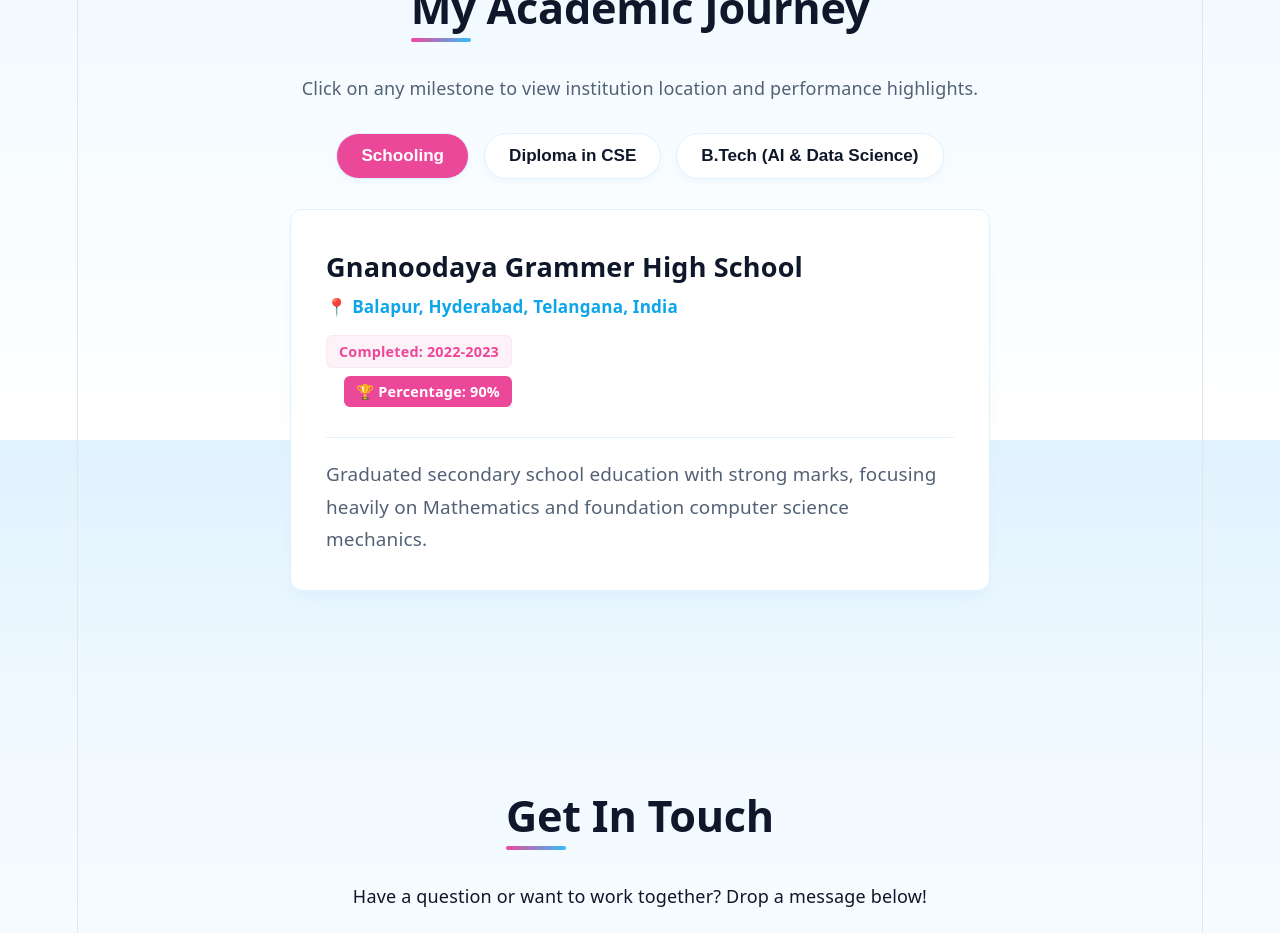
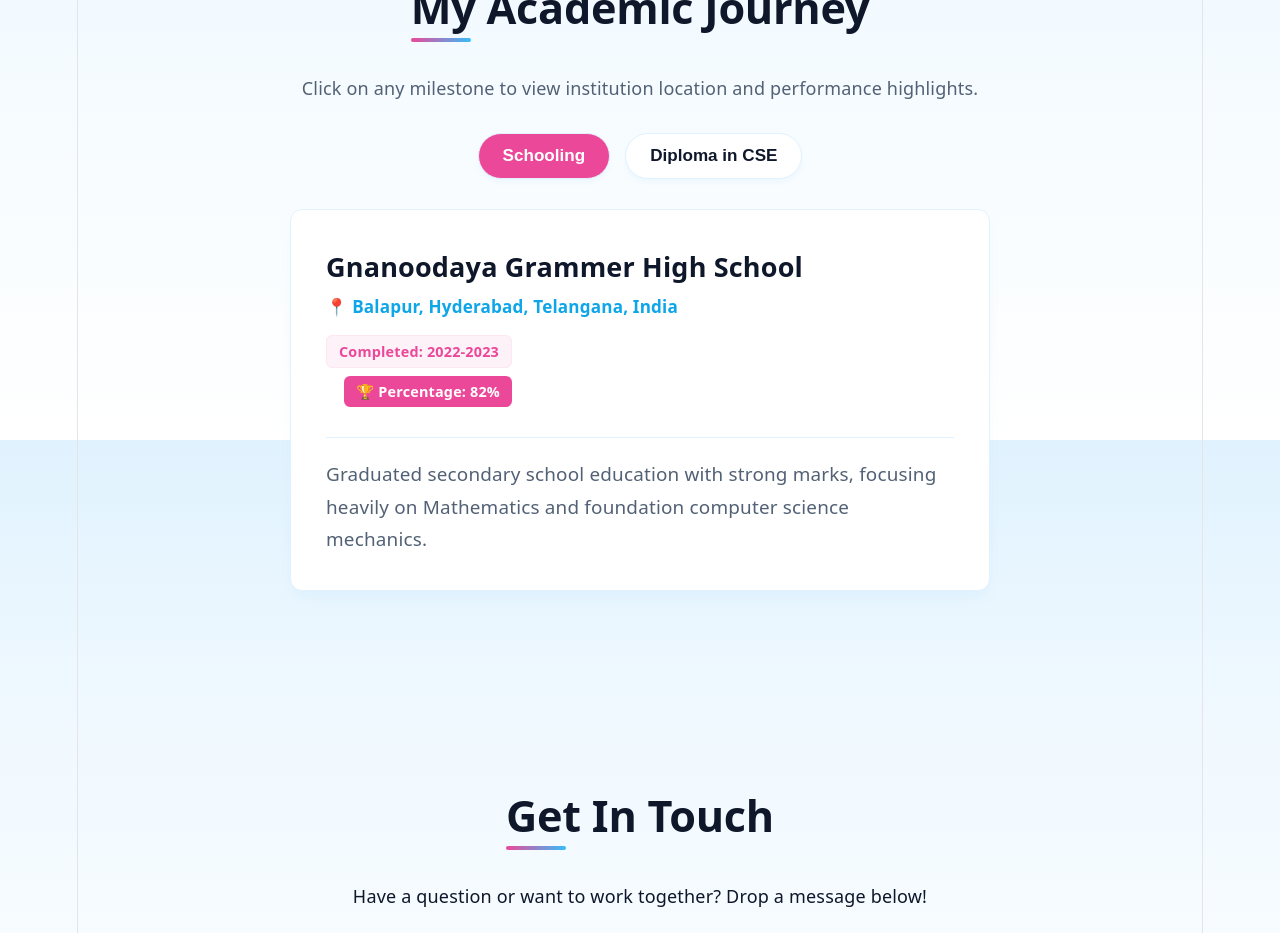
Before and after one commit to GuruvaniRohithKumar/FUTURE_FS_01, a React (Vite) app: page / in a window 1280 px wide. Shown: the part 4360-5293 px from the top of the page. Built offline with nearby package versions, Linux system fonts and the light colour scheme.

Commit message:
Feat: Enhanced education section with addresses and performance scores

```diff
--- a/src/components/Education.jsx
+++ b/src/components/Education.jsx
@@ -10,7 +10,7 @@ const Education = () => {
       institution: "Gnanoodaya Grammer High School",
       address: "Balapur, Hyderabad, Telangana, India", // 💡 Feel free to update the exact address line
       year: "Completed: 2022-2023",
-      performance: "Percentage: 90%", // 💡 Update with your actual school percentage/GPA
+      performance: "Percentage: 82%", // 💡 Update with your actual school percentage/GPA
       details: "Graduated secondary school education with strong marks, focusing heavily on Mathematics and foundation computer science mechanics."
     },
     {
@@ -19,17 +19,8 @@ const Education = () => {
       institution: "Sree Dattha Engineering and Science Institution",
       address: "Sheriguda, Ibrahimpatnam, Greater Hyderabad, Telangana, India",
       year: "Completed: 2023-2026",
-      performance: "Agg: 85%", // 💡 Update with your actual diploma percentage or CGPA
+      performance: "Agg: 91%", // 💡 Update with your actual diploma percentage or CGPA
       details: "Earned a comprehensive Technical Diploma in Computer Science Engineering. Built strong foundation frameworks across Java, Python, C programming, and structural SQL data analytics."
-    },
-    {
-      id: 3,
-      level: "B.Tech (AI & Data Science)",
-      institution: "Your Incoming B.Tech College Name", // 💡 Replace with your college name when decided
-      address: "College Campus Location Address, India",
-      year: "Admissions Open: 2026 – Present",
-      performance: "Status: Pursuing",
-      details: "Transitioning into advanced engineering specializations focusing on computational data modeling, machine learning nodes, and algorithmic automation processes."
     }
   ];
 
```
